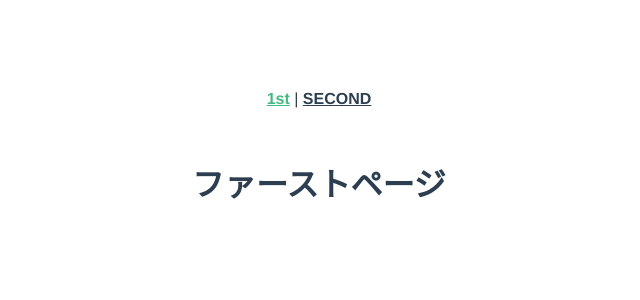
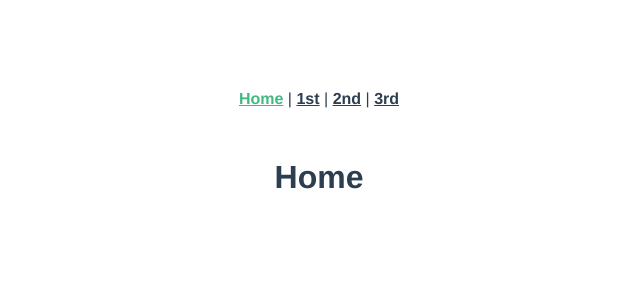
Before and after one commit to YuVelociraptor/vue-practice, a Vue app: page / in a window 1280 px wide. Shown: the top 300 px of the page, without its empty margins (321-961 px from the left). Built offline with nearby package versions, Linux system fonts and the light colour scheme.

Commit message:
実験土台用意

```diff
--- a/package.json
+++ b/package.json
@@ -9,6 +9,7 @@
   },
   "dependencies": {
     "core-js": "^3.8.3",
+    "element-plus": "^2.2.22",
     "vue": "^3.2.13",
     "vue-router": "^4.1.6"
   },
--- a/src/App.vue
+++ b/src/App.vue
@@ -1,7 +1,9 @@
 <template>
     <nav>
-    <router-link to="/">1st</router-link> |
-    <router-link to="/second">SECOND</router-link>
+    <router-link to="/">Home</router-link> |
+    <router-link to="/01">1st</router-link> |
+    <router-link to="/02">2nd</router-link> |
+    <router-link to="/03">3rd</router-link>
   </nav>
   <router-view />
 </template>
--- /dev/null
+++ b/src/components/AboutPage03.vue
@@ -0,0 +1,5 @@
+<template>
+  <div>
+    <img src="@/assets/logo.png" alt="Logo" class="header__logo">
+  </div>
+</template>
--- /dev/null
+++ b/src/components/PageHome.vue
@@ -0,0 +1,5 @@
+<template>
+  <div>
+    <h1>Home</h1>
+  </div>
+</template>
--- a/src/main.js
+++ b/src/main.js
@@ -2,4 +2,7 @@ import { createApp } from 'vue'
 import App from './App.vue'
 import router from './router/index'
 
-createApp(App).use(router).mount('#app')
+import ElementPlus from 'element-plus'
+import 'element-plus/dist/index.css'
+
+createApp(App).use(ElementPlus).use(router).mount('#app')
--- a/src/router/index.js
+++ b/src/router/index.js
@@ -1,17 +1,29 @@
 import { createRouter, createWebHistory } from 'vue-router'
-import FirstPage from '@/components/FirstPage.vue'
-import SecondPage from '@/components/SecondPage.vue'
+import HomePage from '@/components/PageHome.vue'
+import Page01 from '@/components/AboutPage01.vue'
+import Page02 from '@/components/AboutPage02.vue'
+import Page03 from '@/components/AboutPage03.vue'
 
 const routes = [
     {
         path: '/',
-        name: 'routerTestFirst',
-        component: FirstPage
+        name: 'HomePage',
+        component: HomePage
     },
     {
-        path: '/second',
-        name: 'routerTestSecond',
-        component: SecondPage
+        path: '/01',
+        name: 'Page01',
+        component: Page01
+    },
+    {
+        path: '/02',
+        name: 'Page02',
+        component: Page02
+    },
+    {
+        path: '/03',
+        name: 'Page03',
+        component: Page03
     }
 ]
 
```
Also changed, not shown: src/components/AboutPage01.vue (renamed from src/components/FirstPage.vue), src/components/AboutPage02.vue (renamed from src/components/SecondPage.vue), 1 other file (tests, documents, lock files or other folders).
